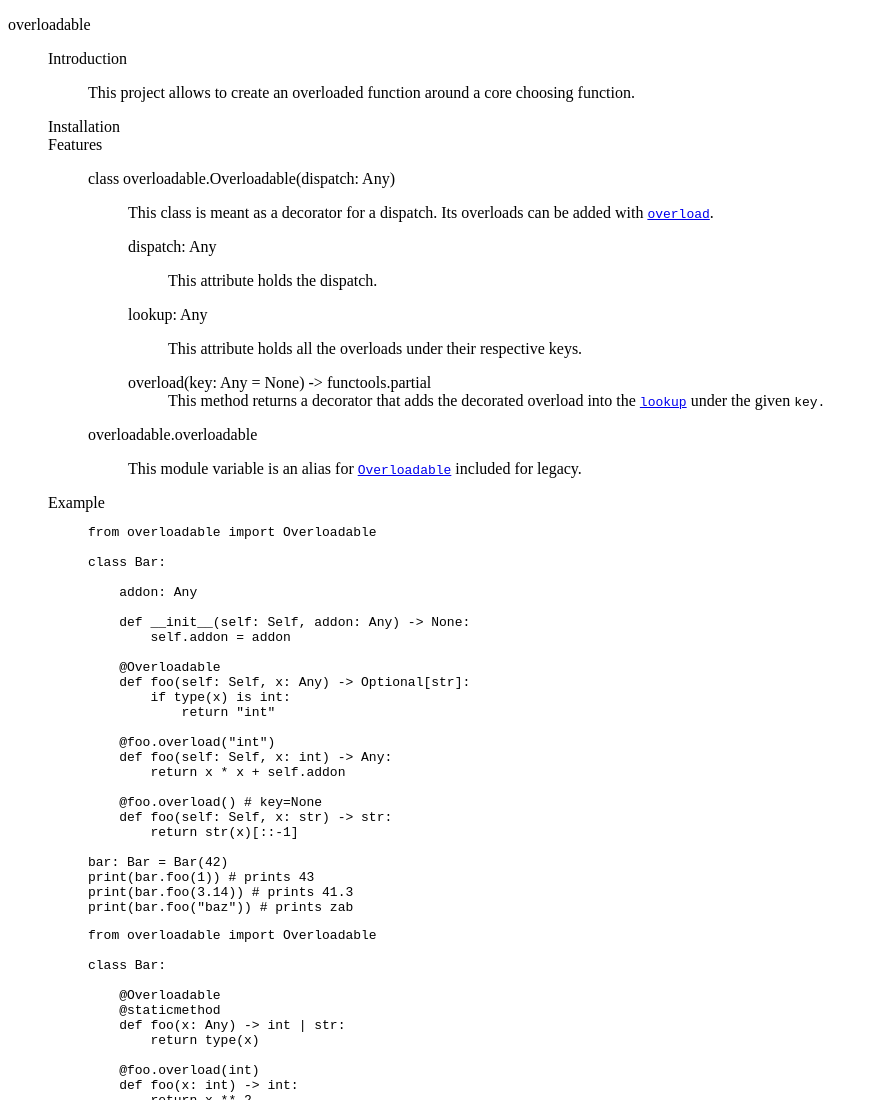
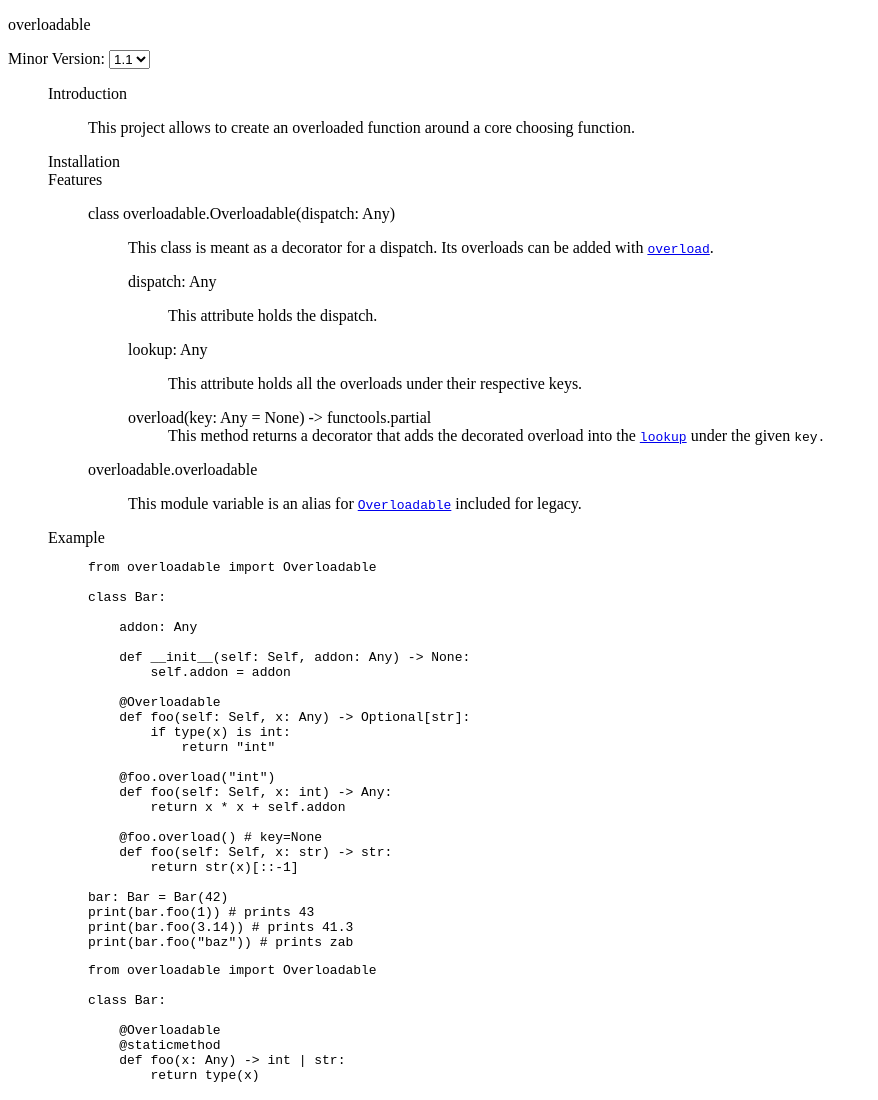
Before and after one commit to johannes-programming/overloadable, a plain HTML site: page docs/index.html in a window 1280 px wide. Shown: the top 1100 px of the page, without its empty margins (0-878 px from the left). Drawn offline with Linux system fonts and the light colour scheme; a script that the page names is missing.

Commit message:
docs
docs

```diff
--- a/docs/index.html
+++ b/docs/index.html
@@ -5,7 +5,16 @@
     </head>
     <body>
         <dl id="top" class="heading0">
-            <dt><a>overloadable</a></dt>
+            <dt>
+                <a>overloadable</a>
+                <p>
+                    Minor Version:
+                    <select id="version">
+                        <option>1.0</option>
+                        <option selected>1.1</option>
+                    </select>
+                </p>
+            </dt>
             <dd>
                 <dl class="heading1">
                     <dt id="intro">Introduction</dt>
```
